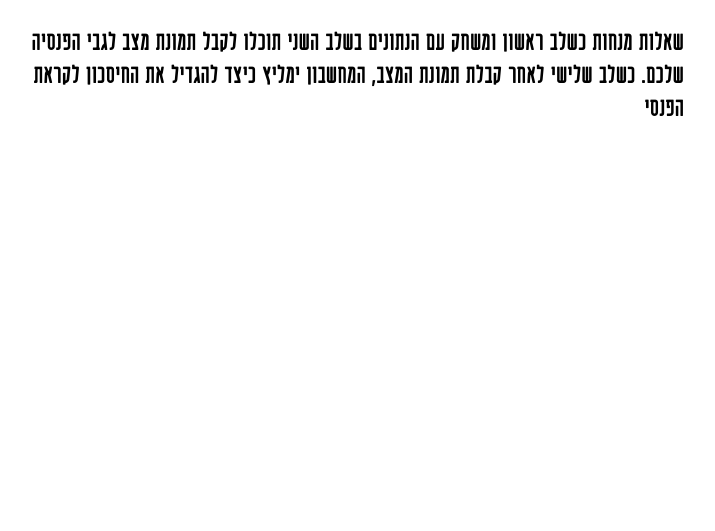
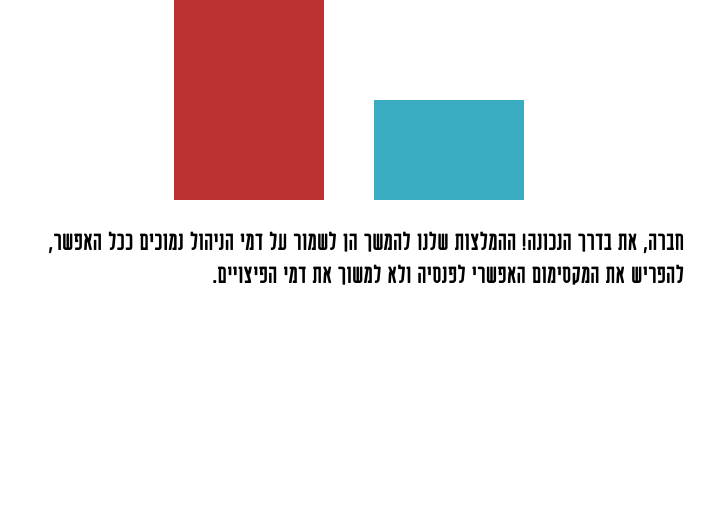
Before and after one commit to shenkarlab/OnAge67, a PHP site: page /finish.html in a window 1280 px wide. Shown: the part 135-666 px from the top of the page, without its empty margins (291-1006 px from the left). Run offline with PHP 8.4, Linux system fonts and the light colour scheme.

Commit message:
First commit

```diff
--- a/about.html
+++ b/about.html
@@ -20,7 +20,7 @@
 		<main>
 			<img id="calcalistlogo" src="img/calcalistlogo.png">
 			<img id="shnkarlogo" src="img/shnkarlogo.png">
-			<section id="aboutus">
+			<section id="center_txt">
 				שיתוף פעולה של "כלכליסט" וסטודנטים משנה ד' בתחום הנדסת התוכנה והעיצוב בשנקר, מגיש לכם את מחשבון הפנסיה האמיתי. לאחר מחקר מעמיק שערכנו בשיתוף עם החברים מכלכליסט בנינו מחשבון שבעזרת
 				שאלות מנחות כשלב ראשון ומשחק עם הנתונים בשלב השני תוכלו לקבל תמונת מצב לגבי הפנסיה שלכם. כשלב שלישי לאחר קבלת תמונת המצב, המחשבון ימליץ כיצד להגדיל את החיסכון לקראת הפנסיה
 				ואיך אפשר לשמור יותר טוב על הכסף. בנוסף, תוכלו לשתף את סביבתכם ולהעלות את המודעות בקרב הציבור הישראלי לגבי המונח האפור אשר נקרא פנסיה.
--- a/finish.html
+++ b/finish.html
@@ -3,6 +3,13 @@
 	<head>
 		<meta charset="UTF-8" name="viewport" content="width=device-width">
 		<link rel="stylesheet" href="includes/style.css">
+
+		<!-- jQuery library -->
+		<script type="text/javascript" src="includes/jquery-2.1.4.min.js"></script>
+
+		<!-- controller and calculator scripts -->
+		<script type="text/javascript" src="includes/controller.js"></script>
+		<script type="text/javascript" src="includes/calculator.js"></script>
 		<title>כשתהיו בני 67</title>
 	</head>
 	<body id="about">
@@ -11,19 +18,21 @@
 				<section id="links">
 					<a href="contact.html"><img src="img/contact.jpg"></a>
 					<img src="img/sep.jpg">
-					<a href="#"><img src="img/about.jpg"></a>
+					<a href="about.html"><img src="img/about.jpg"></a>
 					<img src="img/sep.jpg">
 					<a href="index.html"><img src="img/calculator.jpg"></a>
 				</section>
 			</nav>
 		</header>
 		<main>
-			<section id="finish_pension"></section>
-			<section id="finish_assumption"></section>
-			<section id="aboutus">
-				שאלות מנחות כשלב ראשון ומשחק עם הנתונים בשלב השני תוכלו לקבל תמונת מצב לגבי הפנסיה שלכם. כשלב שלישי לאחר קבלת תמונת המצב, המחשבון ימליץ כיצד להגדיל את החיסכון לקראת הפנסי
-			</section>
+			<section id="result_bar"></section>
+			<section id="center_txt"></section>
 		</main>
 		<footer></footer>
+		<script>
+			(function() {
+				generateResult();
+			})();
+		</script>
 	</body>
 </html>
--- a/includes/controller.js
+++ b/includes/controller.js
@@ -51,6 +51,7 @@ var loadCalculator = function() {
 			  if (y > 500) {
 			    $('.bottomFinish').fadeIn('fast');
 			    $('.bottomFinish').click(function() {
+			    	setUserProperty("result_pens", pens_finite);
 					window.location.href = 'finish.html';
 				});
 			  }
@@ -150,7 +151,6 @@ var nextEnabled = function() {
 		$('#next_btn').html(btn_enabled);
 		$("#next_btn").click(function() {
 			screen++;
-			saveUser();
 			setScreen();
 		});
 		nextEnable = 1;
@@ -180,27 +180,12 @@ var incrementCircles = function() {
 	}
 };
 
-var loadUser = function() {
-	$('document').ready(function() {
-		$.getJSON("includes/data.json", function(data) {
-			user_prop = data["user"];
-			console.log(user_prop);
-		});
-	});
-};
-
 var setUserProperty = function(property, value) {
 	localStorage.setItem(property, value);
-	console.log("property: "+property+ " = "+localStorage.getItem(property));
 };
 
 var getUserProperty = function(property) {
 	return localStorage.getItem(property);
-};
-
-var saveUser = function() {
-	/*localStorage.setItem("gender",user_prop["gender"]);
-	console.log("user prop from storage: "+localStorage.getItem("gender"));*/
 };
 
 var getUserGender = function() {
@@ -328,7 +313,6 @@ var getUserYears = function() {
         });
 	    $('#user_input').fadeIn('slow');
 	});
-	console.log("ass: "+user_prop["assumption_pens"]);
 	$('footer').html('<div id="footer_container"><img src="img/arrow_r.png">'+localStorage.getItem("assumption_pens")+' שח<img src="img/arrow_l.png"></div>');
 
 };
@@ -337,30 +321,29 @@ var goToCalculator = function() {
 	window.location.href = 'calculator.html';
 };
 
+var loadQuestions = function() {
+
+};
+
 var setScreen = function() {
-	loadUser();
 	incrementCircles();
-	console.log("screen:"+screen);
 	switch(screen){
 		case 1:
 			getUserAssumption();
 			break;
 		case 2:
 			var assumption = parseInt($('#inp_field').val());
-			//user_prop["assumption_pens"] = assumption;
 			setUserProperty("assumption_pens",assumption);
 			getUserSalary();
 			break;
 		case 3:
 			var salary = parseInt($('#inp_field').val());
 			setUserProperty("salary",salary);
-			//user_prop["salary"] = salary;
 			getUserYears();
 			break;
 		case 4:
 			var years = parseInt($('#small_inp').val());
 			setUserProperty("pre_years",years);
-			//user_prop["years"] = years;
 			goToCalculator();
 			break;
 		default:
@@ -368,3 +351,32 @@ var setScreen = function() {
 			break;
 	}
 };
+
+var generateResult = function() {
+	var diff = Number(Number(getUserProperty("assumption_pens")) - Number(getUserProperty("result_pens")));
+	$('document').ready(function() {
+		$.getJSON("includes/data.json", function(data) {
+			var resp_txt;
+			if(diff > 0) {
+				$('#result_bar').html('<section id="pens_lower"><section id="result_text_pens"></section></section>'+
+										'<section id="assump_higher"><section id="result_text_assump"></section></section>');
+				if(getUserProperty("gender") == Gender.MALE) {
+					resp_txt = data["response"][0]["text_male"];
+				} else {
+					resp_txt = data["response"][0]["text_female"];
+				}
+			} else {
+				$('#result_bar').html('<section id="pens_higher"><section id="result_text_pens"></section></section>'+
+										'<section id="assump_lower"><section id="result_text_assump"></section></section>');
+				if(getUserProperty("gender") == Gender.MALE) {
+					resp_txt = data["response"][1]["text_male"];
+				} else {
+					resp_txt = data["response"][1]["text_female"];
+				}
+			}
+			$('#result_text_pens').html(getUserProperty("result_pens"));
+			$('#result_text_assump').html(getUserProperty("assumption_pens"));
+			$('#center_txt').html(resp_txt);
+		});
+	});
+};
--- a/includes/data.json
+++ b/includes/data.json
@@ -1,20 +1,4 @@
 {
-	"user":{
-		"gender": 1,
-		"assumption_pens": 0,
-		"salary": 10000,
-		"pre_years": 10,
-		"pension": 0,
-		"years":30,
-		"final_salary":10000,
-		"savings":0,
-		"rate":4,
-		"year_mng":0.5,
-		"month_mng":6,
-		"pens_rate":17.5,
-		"salary_rate":0,
-		"withdraw":0
-	},
 	"calculator_scales": [
 		{
 			"male_q":"מהי ההכנסה החודשית שלך?",
@@ -116,5 +100,15 @@
 			"steps": 1000,
 			"prefix":"₪"
 		}
+	],
+	"response": [
+		{
+			"text_male":"ובכן, זה לא מה שציפית. החדשות הטובות הן שנחשפת למחשבון הפנסיה שלנו בזמן. אתה מוזמן לחזור אחורה, לשחק עם הפרמטרים ולראות כיצד ניתן לשפר את הפנסיה. ההמלצות שלנו הן לשמור על דמי הניהול נמוכים ככל האפשר, להפריש את המקסימום המותר לפנסיה, ולא למשוך את דמי הפיצויים.",
+			"text_female":"ובכן, זה לא מה שציפית. החדשות הטובות הן שנחשפת למחשבון הפנסיה שלנו בזמן. את מוזמנת לחזור אחורה, לשחק עם הפרמטרים ולראות כיצד ניתן לשפר את הפנסיה. ההמלצות שלנו הן לשמור על דמי הניהול נמוכים ככל האפשר, להפריש את המקסימום המותר לפנסיה, ולא למשוך את דמי הפיצויים."
+		},
+		{
+			"text_male":"חבר, אתה בדרך הנכונה! ההמלצות שלנו להמשך הן לשמור על דמי הניהול נמוכים ככל האפשר, להפריש את המקסימום האפשרי לפנסיה ולא למשוך את דמי הפיצויים.",
+			"text_female":"חברה, את בדרך הנכונה! ההמלצות שלנו להמשך הן לשמור על דמי הניהול נמוכים ככל האפשר, להפריש את המקסימום האפשרי לפנסיה ולא למשוך את דמי הפיצויים."
+		}
 	]
 }
--- a/includes/style.css
+++ b/includes/style.css
@@ -11,7 +11,7 @@
 }
 
 h1 {
-font-family: Font37-Regular;
+	font-family: Font37-Regular;
 }
 
 header, footer, main, aside, article, section, nav {
@@ -106,7 +106,7 @@ body {
 	left: 364px;
 }
 
-#aboutus {
+#center_txt {
 	font-family: Font37-Regular;
 	font-size: 28px;
 	position: relative;
@@ -220,7 +220,6 @@ body {
 #circles {
 	position: relative;
 	width: 110px;
-	/*background-color:#0AC2D2;*/
 	margin: auto;
 	top: 130px;
 	z-index:25;
@@ -228,11 +227,6 @@ body {
 
 ul {
 	list-style: none;
-	/*position: relative;
-	top: 669px;
-	left: 620px;
-	height: 17px;
-	width: 150px;*/
 }
 
 li {
@@ -290,13 +284,11 @@ li.selected {
 	top: 80px;
 	width: 300px;
 	height: 50px;
-	/*background: #0AC2D2;*/
 }
 
 #small_line {
 	position: relative;
 	width: 43px;
-	/*top: 10px;*/
 	left:155px;
 	height: 5px;
 	z-index:16;
@@ -350,7 +342,6 @@ input:focus {
 }
 
  #currency {
-	 /*top: 18px; */
 	bottom: 7px;
 	left: 65px;
 	position: relative;
@@ -360,7 +351,6 @@ input:focus {
 }
 
 #years {
-	/*top: 22px;*/
 	bottom: 18px;
 	left: 110px;
 	position: relative;
@@ -368,16 +358,6 @@ input:focus {
 	height: 30px;
 	z-index:15;
 }
-
-/*#graphblue
-{
-	 left: 397px;
-	 top: 273px;
-	 position: absolute;
-	 width: 205px;
-	 height: 201px;
-	 z-index:19;
-} */
 
 #icon {
 	position: relative;
@@ -391,7 +371,6 @@ input:focus {
 	display: inline;
 	position: relative;
 	left: 36px;
-	/*top: 183px;*/
 	width:80px;
 	height:91px;
 }
@@ -400,7 +379,6 @@ input:focus {
 	display: inline;
 	position: relative;
 	left: 10px;
-	/*top: 183px;*/
 }
 
 #test {
@@ -413,13 +391,6 @@ input:focus {
 	height: 91px;
 }
 
-/*#next_btn {
-	position: relative;
-	margin: auto;
-	top: 591px;
-	background-color: #7BB7FA;
-}*/
-
 #calc_enabled {
 	background-image: url(../img/to_calc_en.jpg);
 	background-size: contain;
@@ -429,8 +400,6 @@ input:focus {
 	position: relative;
 	margin: auto;
 	top: 120px;
-	/*left: 620px;
-	top: 591px;*/
 	z-index:20;
 	cursor:pointer;
 }
@@ -444,16 +413,11 @@ input:focus {
 	position: relative;
 	margin: auto;
 	top: 120px;
-	/*left: 620px;
-	top: 591px;*/
 	z-index:20;
 	cursor:default;
 }
 
 #bg_opening a {
-	/*background-image: url(../img/start.jpg);
-	background-size: contain;
-	background-repeat: no-repeat;*/
 	display: block;
 	width:100px;
 	height:60px;
@@ -461,23 +425,7 @@ input:focus {
 	margin: auto;
 	top: 100px;
 	z-index:20;
-	/*cursor:pointer;*/
 }
-
-/*#btn_start {
-	background-image: url(../img/start.jpg);
-	background-size: contain;
-	background-repeat: no-repeat;
-	width:100px;
-	height:60px;
-	position: relative;
-	margin: auto;
-	top: 100px;
-	/*left: 620px;
-	top: 591px;
-	z-index:20;
-	cursor:pointer;
-}*/
 
 #btn_disabled {
 	background-image: url(../img/btn-dis.jpg);
@@ -489,8 +437,6 @@ input:focus {
 	margin: auto;
 	top: 120px;
 	cursor:default;
-	/*left: 620px;
-	top: 591px;*/
 	z-index:20;
 }
 
@@ -538,7 +484,6 @@ input:focus {
 	top: 0;
 	bottom: 0;
 	width: 500px;
-	/*background-color: #0A111F;*/
 }
 
 #pension {
@@ -580,3 +525,58 @@ input:focus {
 	margin-top: 50px;
 	font-family: Arial;
 }
+
+#result_bar {
+	position: relative;
+	margin: auto;
+	width: 350px;
+	height: 200px;
+}
+
+
+#pens_higher {
+	float: left;
+	position: absolute;
+	bottom:0;
+	height: 200px;
+	width: 150px;
+	background-color: #bb3030;
+}
+
+#pens_lower {
+	float: left;
+	position: absolute;
+	height: 100px;
+	width: 150px;
+	bottom:0;
+	background-color: #bb3030;
+}
+
+#assump_higher {
+	float: left;
+	position: absolute;
+	bottom:0;
+	left: 200px;
+	height: 200px;
+	width: 150px;
+	background-color: #39acc1;
+}
+
+#assump_lower {
+	float: left;
+	position: absolute;
+	bottom:0;
+	left: 200px;
+	height: 100px;
+	width: 150px;
+	background-color: #39acc1;
+}
+
+#result_text_pens, #result_text_assump {
+	position: relative;
+	bottom:0;
+	font-family: Font37-Regular;
+	font-size: 35px;
+	text-align: center;
+	width: 150px;
+}
```
Also changed, not shown: calculator.html (+7 -6 lines), includes/calculator.js (+8 -28 lines).
